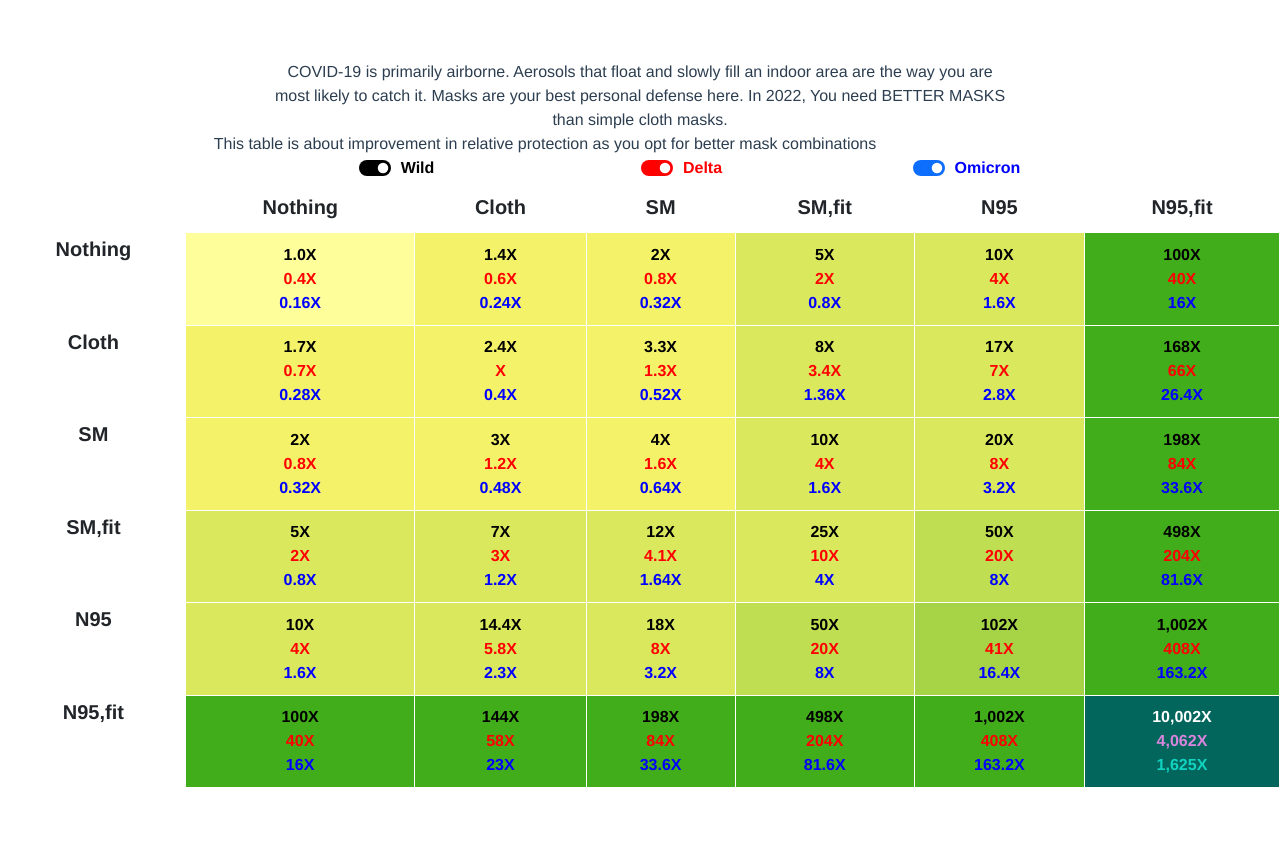
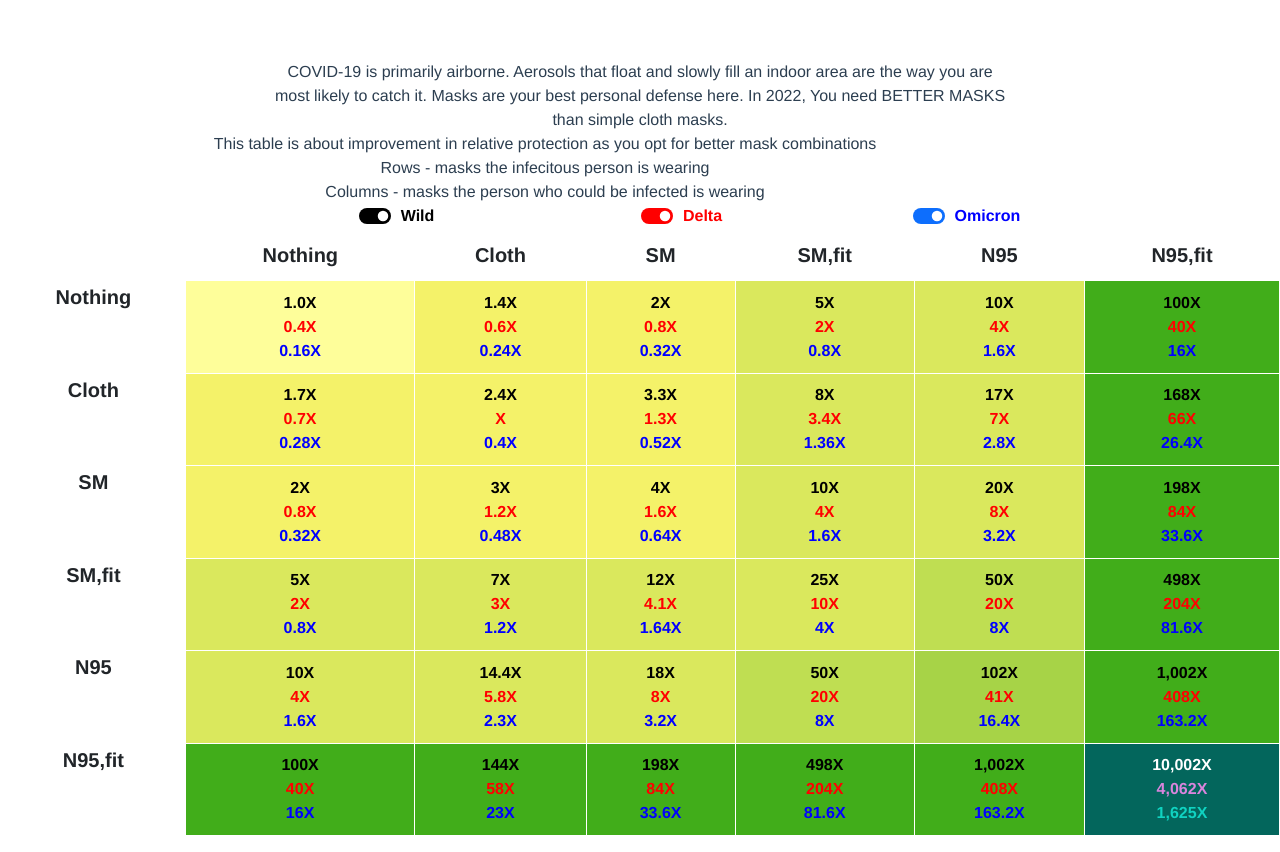
Before and after one commit to its-airborne/bettermasks, a Vue app: page / in a window 1280 px wide. Before the commit the page ends 804 px from the top, so only its background shows below. Built offline with nearby package versions, Linux system fonts and the light colour scheme.

Commit message:
adjustments to title script -
 include description for rows and columns

```diff
--- a/src/App.vue
+++ b/src/App.vue
@@ -9,6 +9,10 @@
           defense here. In 2022, You need BETTER MASKS than simple cloth masks.</div>
         <div class="col-sm-10">This table is about improvement in relative protection as you opt for
           better mask combinations</div>
+          <div class="col-sm-2"></div>
+          <div class="col-sm-10">Rows - masks the infecitous person is wearing</div>
+          <div class="col-sm-2"></div>
+          <div class="col-sm-10">Columns - masks the person who could be infected is wearing</div>
       </div>
       <div class="row">
         <div class="col-sm-2"></div>
```
